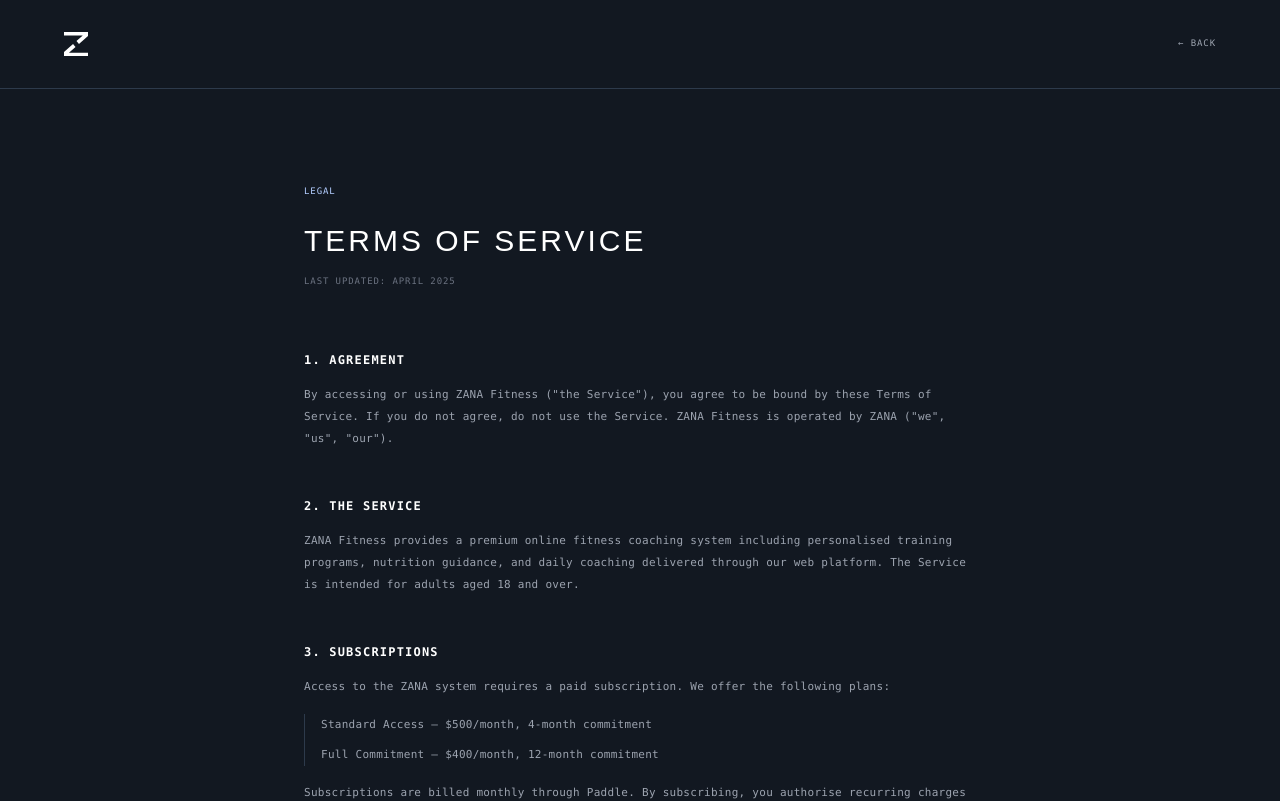
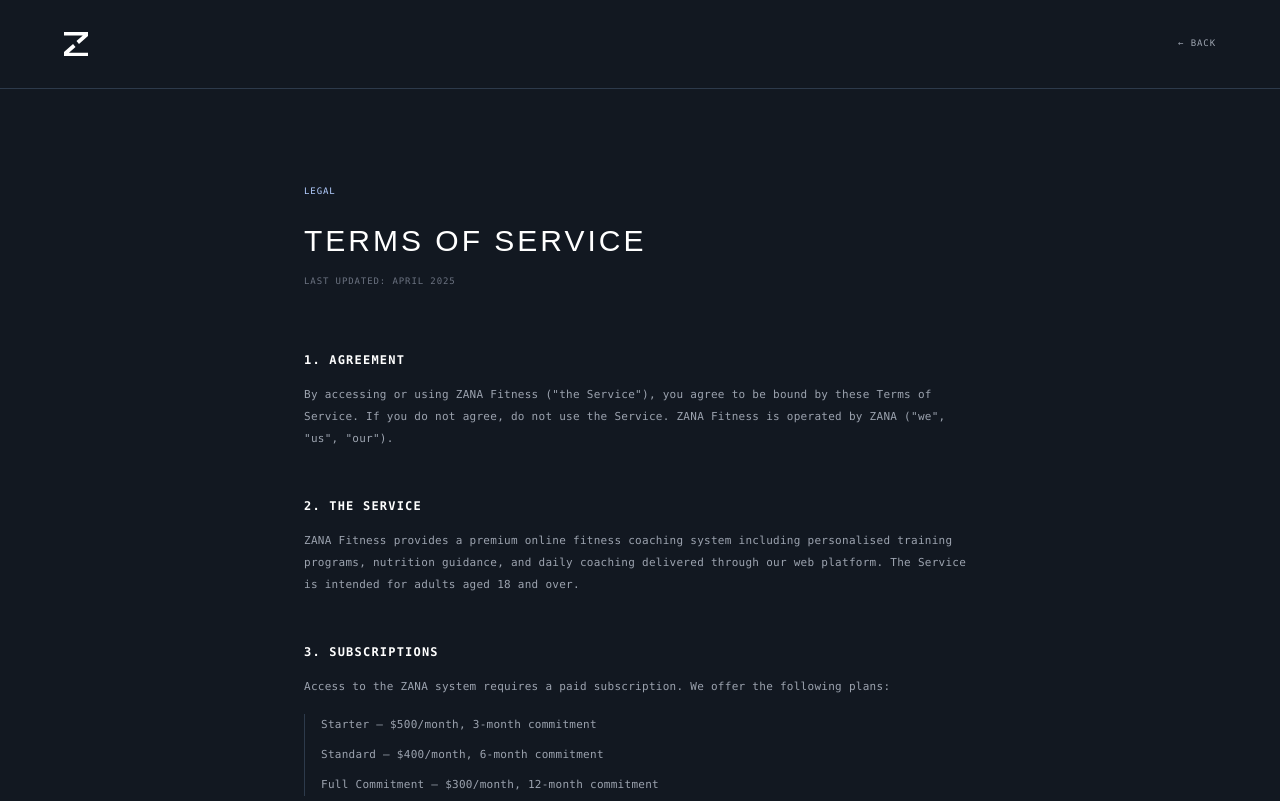
Before and after one commit to javi-zana/zanafitness, a Next.js app: page /terms in a window 1280 px wide. Shown: the top 801 px of the page. Built offline with nearby package versions, Linux system fonts and the light colour scheme; a web font is replaced by a local one.

Commit message:
Update photo scaling and styling on About page to bg-cover for full-bleed layout

```diff
--- a/app/about/page.tsx
+++ b/app/about/page.tsx
@@ -31,7 +31,7 @@
           <Link href="/system" className="hover:text-white transition-colors">The System</Link>
           <Link href="/faq" className="hover:text-white transition-colors">FAQ</Link>
           <Link href="/system" className="bg-[#b3cdff] text-[#121821] font-bold px-8 py-2.5 rounded-full hover:bg-white transition-colors">
-            Join the System
+            JOIN THE SYSTEM
           </Link>
         </div>
       </nav>
@@ -40,9 +40,8 @@
       <section className="grid grid-cols-1 md:grid-cols-2 flex-1 bg-[#121821]">
 
         {/* Left — Photo */}
-        <div className="h-[50vh] md:h-full w-full relative border-b md:border-b-0 md:border-r border-[#2d3a4b]">
-          <div className="absolute inset-0 bg-[url('/A502086F-E304-43B4-87C1-93658EDB79F0.PNG')] bg-cover md:bg-contain bg-center bg-no-repeat brightness-[0.6] grayscale opacity-80" />
-          <div className="absolute inset-0" style={{ boxShadow: 'inset 0 0 150px 40px #121821' }} />
+        <div className="h-[50vh] md:h-full w-full relative border-b md:border-b-0 md:border-r border-[#2d3a4b] bg-[#121821] overflow-hidden">
+          <div className="absolute inset-0 bg-[url('/A502086F-E304-43B4-87C1-93658EDB79F0.PNG')] bg-cover bg-center bg-no-repeat brightness-[0.85]" />
         </div>
 
         {/* Right — Copy */}
--- a/app/system/page.tsx
+++ b/app/system/page.tsx
@@ -204,17 +204,24 @@
             <h2 className="text-xl md:text-3xl font-sans font-light tracking-[0.15em] uppercase text-white mb-4">Choose Your Commitment.</h2>
             <p className="font-mono text-[10px] uppercase tracking-widest text-gray-400">Secure your access protocol below.</p>
           </div>
-          <div className="grid md:grid-cols-2 gap-6">
+          <div className="grid md:grid-cols-3 gap-6">
             <PlanCard
-              label="Standard Access"
+              label="Starter"
               price={500}
-              commitment="4-month commitment"
-              priceId={process.env.NEXT_PUBLIC_PADDLE_PRICE_4M!}
+              commitment="3-month commitment"
+              priceId={process.env.NEXT_PUBLIC_PADDLE_PRICE_3M!}
+              paddle={paddle}
+            />
+            <PlanCard
+              label="Standard"
+              price={400}
+              commitment="6-month commitment"
+              priceId={process.env.NEXT_PUBLIC_PADDLE_PRICE_6M!}
               paddle={paddle}
             />
             <PlanCard
               label="Full Commitment"
-              price={400}
+              price={300}
               commitment="12-month commitment"
               priceId={process.env.NEXT_PUBLIC_PADDLE_PRICE_12M!}
               featured
--- a/app/terms/page.tsx
+++ b/app/terms/page.tsx
@@ -53,8 +53,9 @@
               <h2 className="text-white text-xs uppercase tracking-widest font-bold mb-4">3. Subscriptions</h2>
               <p>Access to the ZANA system requires a paid subscription. We offer the following plans:</p>
               <ul className="mt-4 space-y-2 list-none pl-4 border-l border-[#2d3a4b]">
-                <li>Standard Access — $500/month, 4-month commitment</li>
-                <li>Full Commitment — $400/month, 12-month commitment</li>
+                <li>Starter — $500/month, 3-month commitment</li>
+                <li>Standard — $400/month, 6-month commitment</li>
+                <li>Full Commitment — $300/month, 12-month commitment</li>
               </ul>
               <p className="mt-4">Subscriptions are billed monthly through Paddle. By subscribing, you authorise recurring charges until you cancel.</p>
             </div>
--- a/preview-about.html
+++ b/preview-about.html
@@ -36,9 +36,8 @@
   <!-- CONTENT -->
   <section class="grid grid-cols-1 md:grid-cols-2 bg-[#1a222c] flex-1">
     <!-- Left Photo -->
-    <div class="h-[50vh] md:h-full w-full relative flex justify-center bg-[#1a222c] border-b md:border-b-0 md:border-r border-[#2d3a4b]">
-      <div class="absolute inset-0 bg-[url('A502086F-E304-43B4-87C1-93658EDB79F0.PNG')] bg-cover md:bg-contain bg-center bg-no-repeat brightness-[0.8] grayscale opacity-80"></div>
-      <div class="absolute inset-0 shadow-[inset_0_0_150px_40px_#1a222c] pointer-events-none"></div>
+    <div class="h-[50vh] md:h-full w-full relative flex justify-center bg-[#121821] border-b md:border-b-0 md:border-r border-[#2d3a4b] overflow-hidden">
+      <div class="absolute inset-0 bg-[url('A502086F-E304-43B4-87C1-93658EDB79F0.PNG')] bg-cover bg-center bg-no-repeat brightness-[0.85]"></div>
     </div>
 
     <!-- Right Copy -->
```
